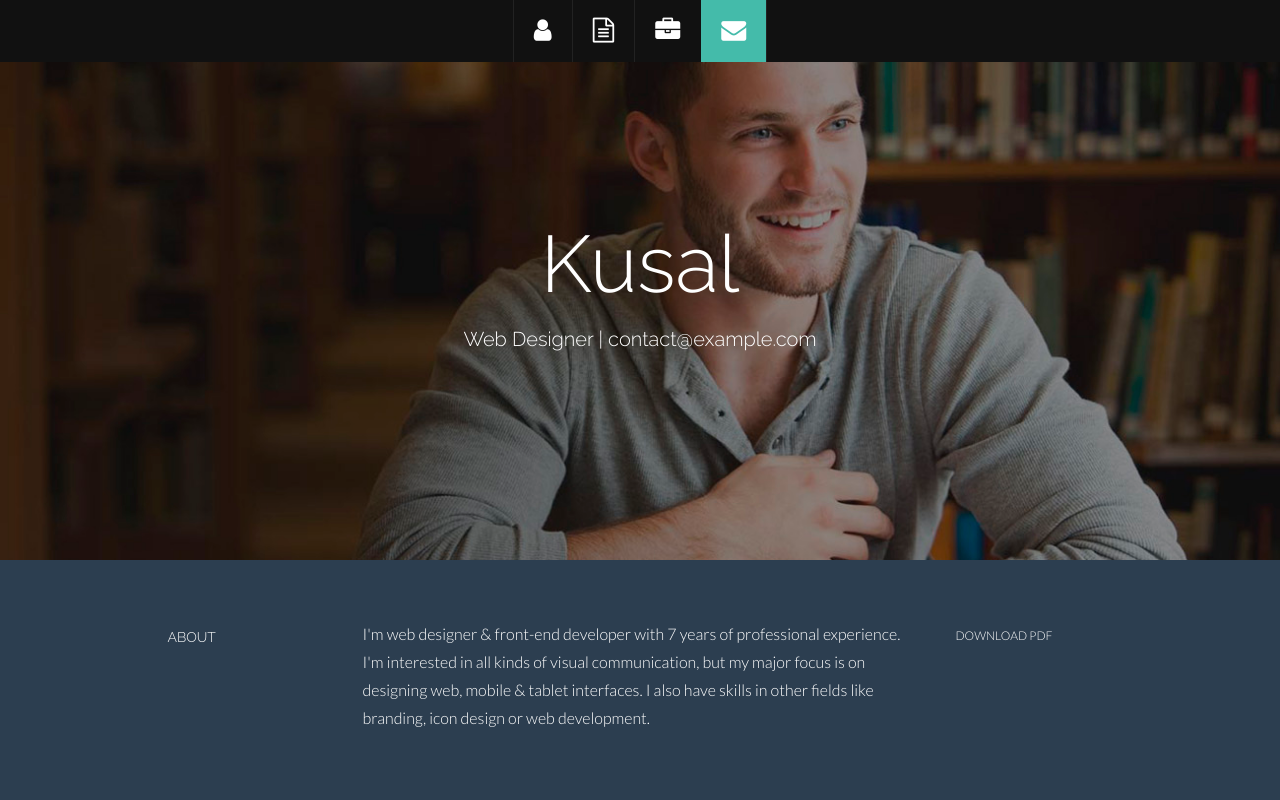
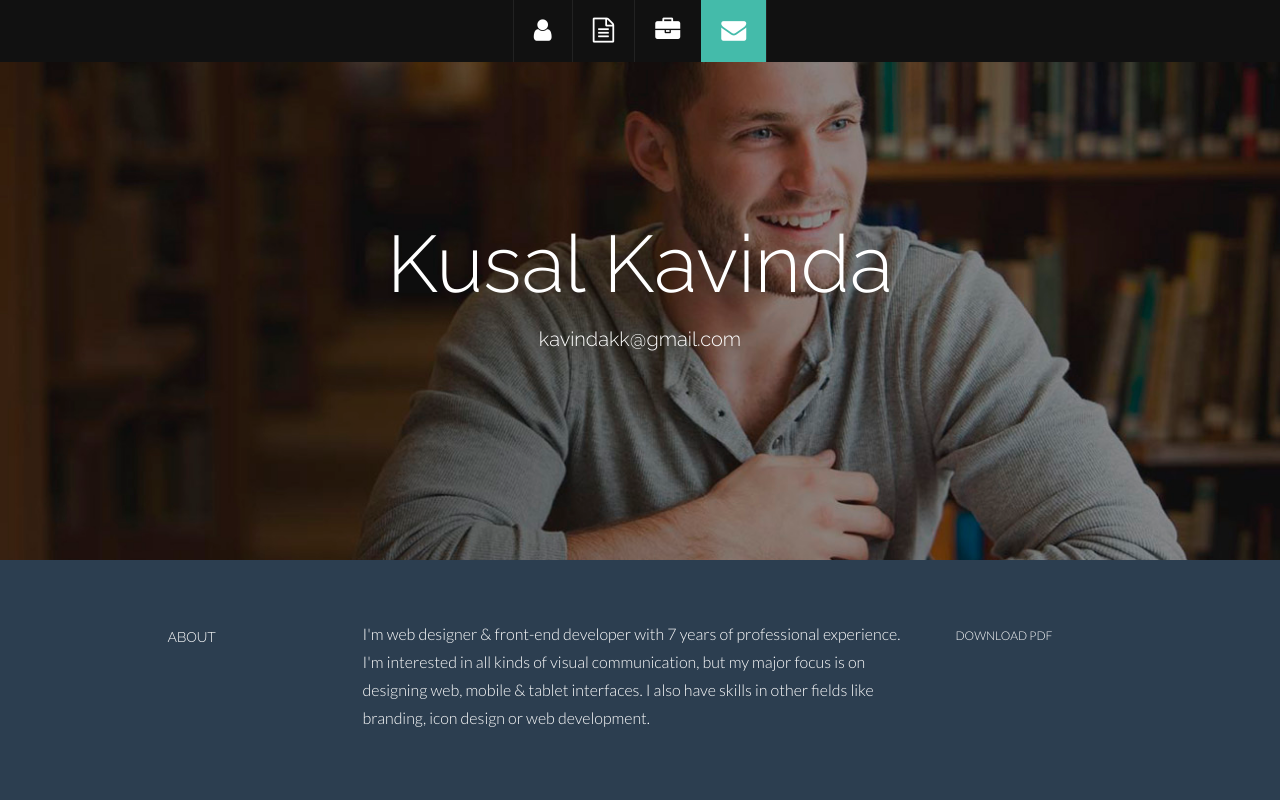
Before and after one commit to kusalkavindakd/create-a-cv, a plain HTML site: page index.html in a window 1280 px wide. Shown: the top 800 px of the page. Drawn offline with Linux system fonts and the light colour scheme.

Commit message:
Change the name

```diff
--- a/index.html
+++ b/index.html
@@ -64,8 +64,8 @@
     <div class="container">
       <div class="row centered">
         <div class="col-lg-12">
-          <h1>Kusal</h1>
-          <h3>Web Designer | contact@example.com</h3>
+          <h1>Kusal Kavinda</h1>
+          <h3>kavindakk@gmail.com</h3>
         </div>
         <!--/.col-lg-12 -->
       </div>
```
